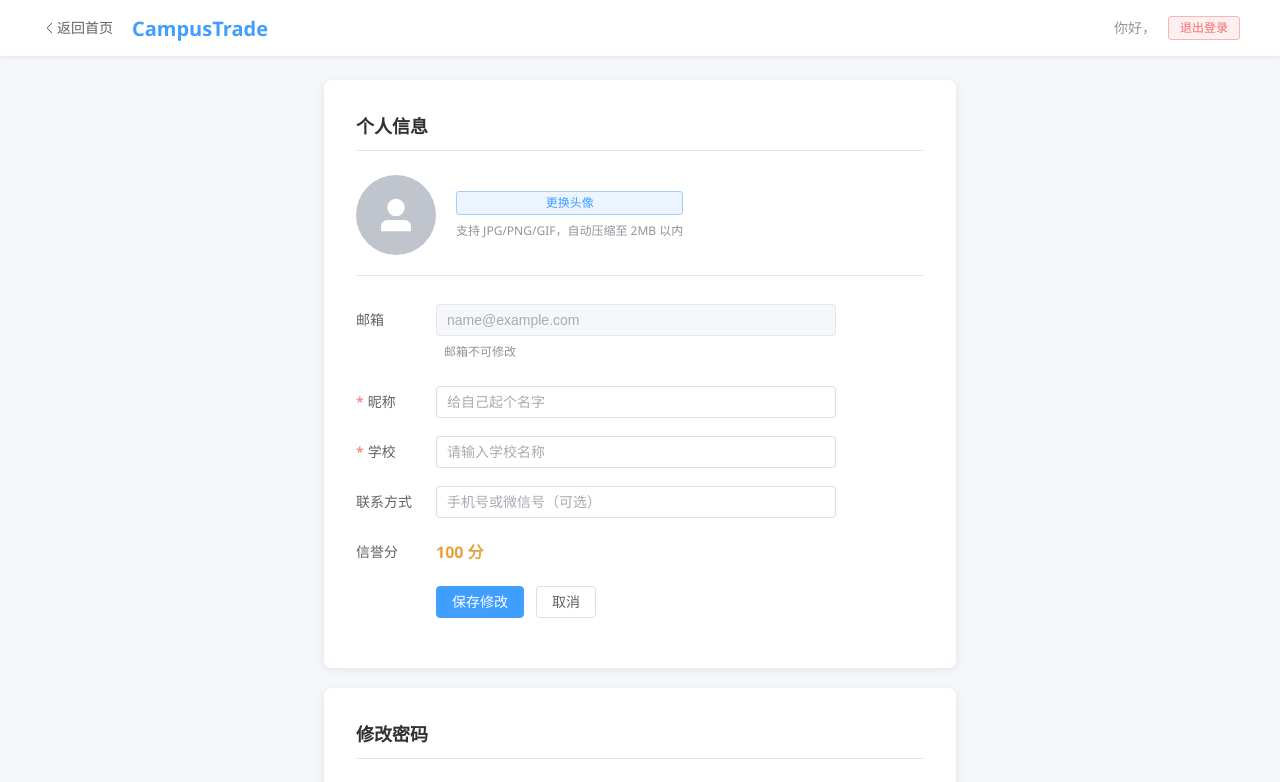
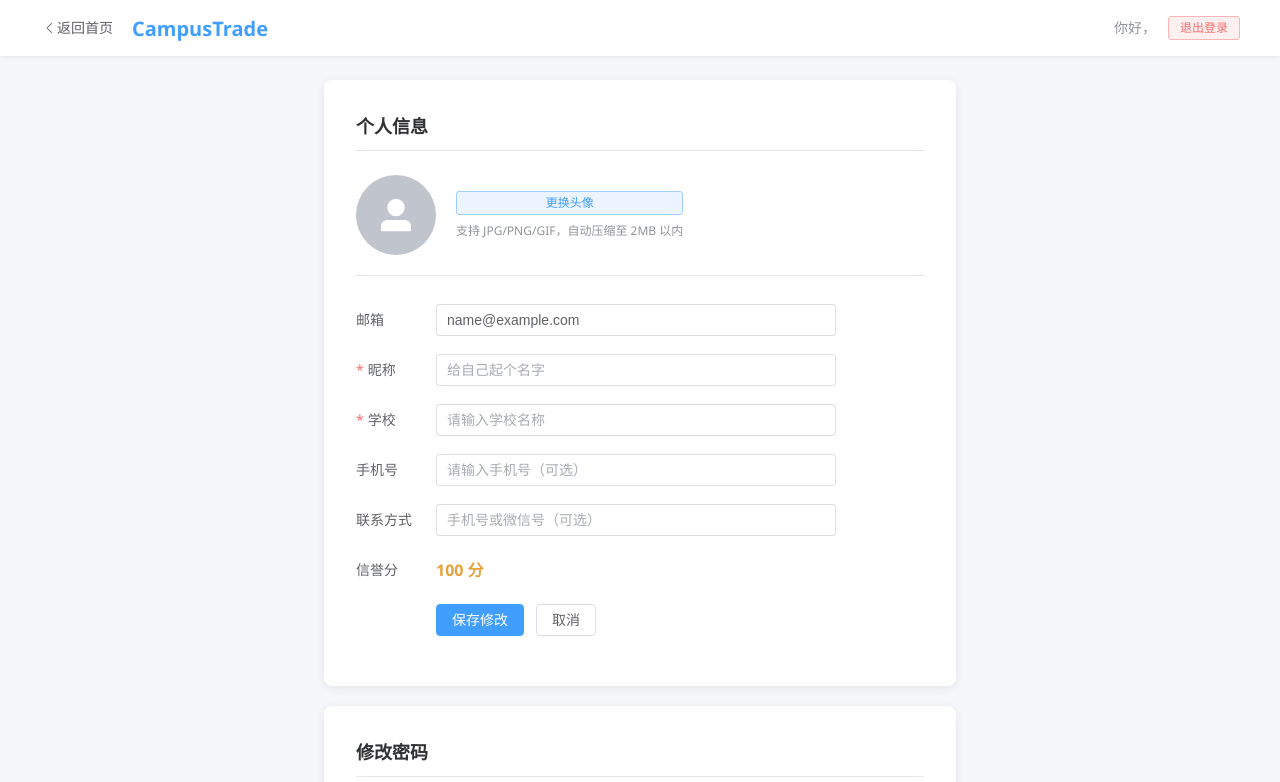
Before and after one commit to YQSeck/campus-trade, a Vue app: page /profile in a window 1280 px wide. Shown: the top 782 px of the page. Built offline with nearby package versions, Linux system fonts and the light colour scheme; sample sign-in values are in the browser's storage.

Commit message:
新增手机号注册登录支持，修复头像同步和代码规范问题

```diff
--- a/src/components/LoginDialog.vue
+++ b/src/components/LoginDialog.vue
@@ -19,11 +19,11 @@
       label-position="top"
       @keyup.enter="handleLogin"
     >
-      <!-- 邮箱 -->
-      <el-form-item label="邮箱" prop="email">
+      <!-- 邮箱/手机号 -->
+      <el-form-item label="邮箱/手机号" prop="email">
         <el-input
           v-model="form.email"
-          placeholder="请输入邮箱地址"
+          placeholder="请输入邮箱或手机号"
           :prefix-icon="Message"
           size="large"
           clearable
@@ -95,15 +95,21 @@ const form = reactive({
   password: '',
 });
 
-// 校验规则
+// 校验规则：邮箱或11位手机号均合法
+const isEmailOrPhone = (rule, value, callback) => {
+  const isEmail = /^[^\s@]+@[^\s@]+\.[^\s@]+$/.test(value);
+  const isPhone = /^1[3-9]\d{9}$/.test(value);
+  if (!isEmail && !isPhone) {
+    callback(new Error('请输入正确的邮箱或11位手机号'));
+  } else {
+    callback();
+  }
+};
+
 const rules = {
   email: [
-    { required: true, message: '请输入邮箱地址', trigger: 'blur' },
-    {
-      type: 'email',
-      message: '请输入正确的邮箱格式',
-      trigger: ['blur', 'change'],
-    },
+    { required: true, message: '请输入邮箱或手机号', trigger: 'blur' },
+    { validator: isEmailOrPhone, trigger: ['blur', 'change'] },
   ],
   password: [
     { required: true, message: '请输入密码', trigger: 'blur' },
@@ -141,7 +147,7 @@ async function handleLogin() {
     } else if (status === 403) {
       ElMessage.warning('账号已被锁定，请稍后再试');
     } else if (status === 401) {
-      ElMessage.error(msg || '邮箱或密码错误');
+      ElMessage.error(msg || '邮箱/手机号或密码错误');
     } else {
       ElMessage.error(msg || '登录失败，请稍后重试');
     }
--- a/src/components/RegisterDialog.vue
+++ b/src/components/RegisterDialog.vue
@@ -23,10 +23,22 @@
       <el-form-item label="邮箱" prop="email">
         <el-input
           v-model="form.email"
-          placeholder="请输入邮箱地址"
+          placeholder="请输入邮箱地址（可与手机号二选一）"
           :prefix-icon="Message"
           size="large"
           clearable
+        />
+      </el-form-item>
+
+      <!-- 手机号 -->
+      <el-form-item label="手机号" prop="phone">
+        <el-input
+          v-model="form.phone"
+          placeholder="请输入手机号（可与邮箱二选一）"
+          :prefix-icon="Phone"
+          size="large"
+          clearable
+          maxlength="11"
         />
       </el-form-item>
 
@@ -100,7 +112,7 @@
 
 <script setup>
 import { ref, reactive, watch } from 'vue';
-import { Message, Lock, User, School } from '@element-plus/icons-vue';
+import { Message, Lock, User, School, Phone } from '@element-plus/icons-vue';
 import { ElMessage } from 'element-plus';
 import { register } from '@/api/auth';
 import { useUserStore } from '@/store/useUserStore';
@@ -117,6 +129,7 @@ watch(visible, (val) => { userStore.registerDialogVisible = val; });
 // 表单字段：与 API.md POST /api/auth/register 完全一致
 const form = reactive({
   email: '',
+  phone: '',
   nickname: '',
   school: '',
   password: '',
@@ -124,6 +137,15 @@ const form = reactive({
 });
 
 // 校验规则
+const validateEmailOrPhone = (rule, value, callback) => {
+  // email 和 phone 至少一个不为空（由 email 字段触发校验）
+  if (!form.email.trim() && !form.phone.trim()) {
+    callback(new Error('邮箱和手机号至少填写一项'));
+  } else {
+    callback();
+  }
+};
+
 const validateConfirmPassword = (rule, value, callback) => {
   if (value !== form.password) {
     callback(new Error('两次输入的密码不一致'));
@@ -134,8 +156,19 @@ const validateConfirmPassword = (rule, value, callback) => {
 
 const rules = {
   email: [
-    { required: true, message: '请输入邮箱地址', trigger: 'blur' },
-    { type: 'email', message: '请输入正确的邮箱格式', trigger: ['blur', 'change'] },
+    { validator: validateEmailOrPhone, trigger: 'blur' },
+    {
+      pattern: /^$|^[^\s@]+@[^\s@]+\.[^\s@]+$/,
+      message: '请输入正确的邮箱格式',
+      trigger: ['blur', 'change'],
+    },
+  ],
+  phone: [
+    {
+      pattern: /^(1[3-9]\d{9})?$/,
+      message: '请输入正确的11位手机号',
+      trigger: ['blur', 'change'],
+    },
   ],
   nickname: [
     { required: true, message: '请输入昵称', trigger: 'blur' },
@@ -165,6 +198,7 @@ async function handleRegister() {
   try {
     await register({
       email: form.email,
+      phone: form.phone || undefined,
       password: form.password,
       nickname: form.nickname,
       school: form.school,
--- a/src/views/user/Profile.vue
+++ b/src/views/user/Profile.vue
@@ -38,7 +38,7 @@
               type="primary"
               plain
               :loading="avatarUploading"
-              @click="$refs.avatarInput.click()"
+              @click="avatarInput.click()"
             >
               {{ avatarUploading ? '处理中...' : '更换头像' }}
             </el-button>
@@ -55,9 +55,8 @@
           label-position="left"
           class="info-form"
         >
-          <el-form-item label="邮箱">
-            <el-input :model-value="userStore.user?.email" disabled />
-            <span class="form-tip">邮箱不可修改</span>
+          <el-form-item label="邮箱" prop="email">
+            <el-input v-model="form.email" placeholder="请输入邮箱地址" clearable />
           </el-form-item>
 
           <el-form-item label="昵称" prop="nickname">
@@ -66,6 +65,10 @@
 
           <el-form-item label="学校" prop="school">
             <el-input v-model="form.school" placeholder="请输入学校名称" clearable />
+          </el-form-item>
+
+          <el-form-item label="手机号" prop="phone">
+            <el-input v-model="form.phone" placeholder="请输入手机号（可选）" clearable />
           </el-form-item>
 
           <el-form-item label="联系方式" prop="contact">
@@ -154,8 +157,10 @@ const avatarUploading = ref(false);
 
 // 个人信息表单
 const form = reactive({
+  email: '',
   nickname: '',
   school: '',
+  phone: '',
   contact: '',
   avatarUrl: '',
 });
@@ -168,11 +173,25 @@ const pwdForm = reactive({
 });
 
 const rules = {
+  email: [
+    {
+      pattern: /^$|^[^\s@]+@[^\s@]+\.[^\s@]+$/,
+      message: '请输入正确的邮箱格式',
+      trigger: ['blur', 'change'],
+    },
+  ],
   nickname: [
     { required: true, message: '请输入昵称', trigger: 'blur' },
     { min: 2, max: 20, message: '昵称长度为2~20个字符', trigger: 'blur' },
   ],
   school: [{ required: true, message: '请输入学校名称', trigger: 'blur' }],
+  phone: [
+    {
+      pattern: /^(1[3-9]\d{9})?$/,
+      message: '请输入正确的11位手机号',
+      trigger: ['blur', 'change'],
+    },
+  ],
   contact: [
     {
       pattern: /^$|^1[3-9]\d{9}$|^[a-zA-Z0-9_-]+$/,
@@ -211,8 +230,10 @@ onMounted(() => {
   }
   const user = userStore.user;
   if (user) {
+    form.email = user.email || '';
     form.nickname = user.nickname || '';
     form.school = user.school || '';
+    form.phone = user.phone || '';
     form.contact = user.contact || '';
     form.avatarUrl = user.avatarUrl || '';
   }
@@ -236,7 +257,8 @@ async function handleAvatarChange(e) {
     const base64 = await compressImage(file, 2, 800);
     form.avatarUrl = base64;
 
-    // 即时更新 store（不等用户点保存）
+    // 先同步持久化到后端，再更新本地缓存
+    await updateProfile({ avatarUrl: base64 });
     userStore.updateProfile({ avatarUrl: base64 });
     ElMessage.success('头像已更新');
   } catch {
@@ -256,14 +278,18 @@ async function handleSave() {
   saving.value = true;
   try {
     await updateProfile({
+      email: form.email || undefined,
       nickname: form.nickname,
       school: form.school,
+      phone: form.phone || undefined,
       contact: form.contact,
       avatarUrl: form.avatarUrl,
     });
     userStore.updateProfile({
+      email: form.email || undefined,
       nickname: form.nickname,
       school: form.school,
+      phone: form.phone || undefined,
       contact: form.contact,
       avatarUrl: form.avatarUrl,
     });
@@ -279,8 +305,10 @@ async function handleSave() {
 function resetForm() {
   const user = userStore.user;
   if (user) {
+    form.email = user.email || '';
     form.nickname = user.nickname || '';
     form.school = user.school || '';
+    form.phone = user.phone || '';
     form.contact = user.contact || '';
     form.avatarUrl = user.avatarUrl || '';
   }
```
Also changed, not shown: src/api/auth.js (+4 -4 lines), 1 other file (tests, documents, lock files or other folders).
